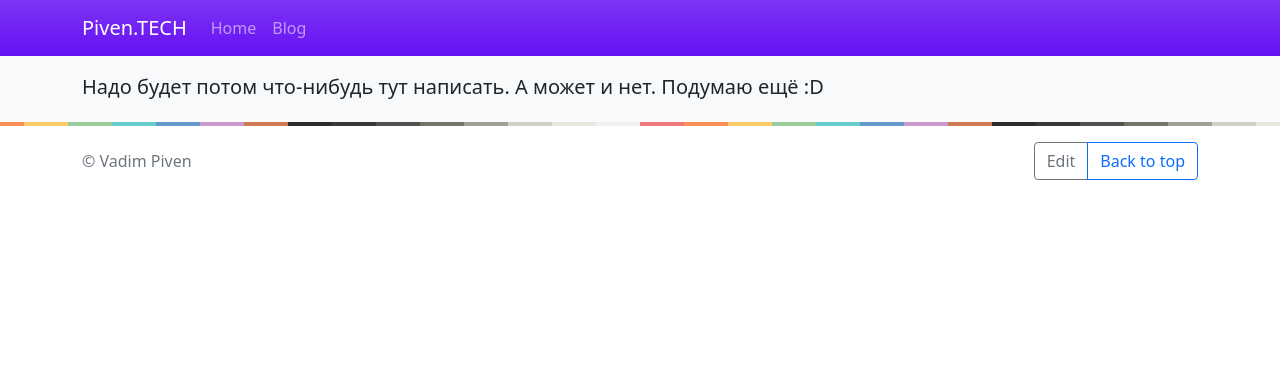
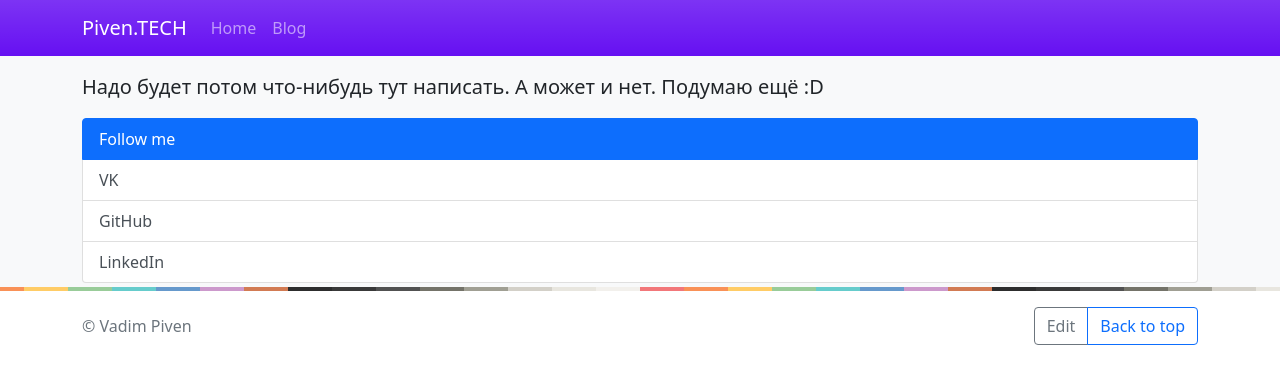
Before and after one commit to vadimpiven/vadimpiven, a Jekyll site: the page built from index.html, in a window 1280 px wide. Shown: the top 384 px of the page. Built offline with Jekyll 4.4.1, drawn with Linux system fonts in a browser that asks for light colours.

Commit message:
Update index.html

```diff
--- a/index.html
+++ b/index.html
@@ -5,3 +5,11 @@ title: Piven.TECH
 <p class="lead">
   Надо будет потом что-нибудь тут написать. А может и нет. Подумаю ещё :D
 </p>
+<div class="list-group">
+  <a href="#" class="list-group-item list-group-item-action active disabled" aria-current="true">
+    Follow me
+  </a>
+  <a href="https://vk.com/vadimpiven" class="list-group-item list-group-item-action">VK</a>
+  <a href="https://github.com/vadimpiven/" class="list-group-item list-group-item-action">GitHub</a>
+  <a href="https://www.linkedin.com/in/vadimpiven/" class="list-group-item list-group-item-action">LinkedIn</a>
+</div>
```
